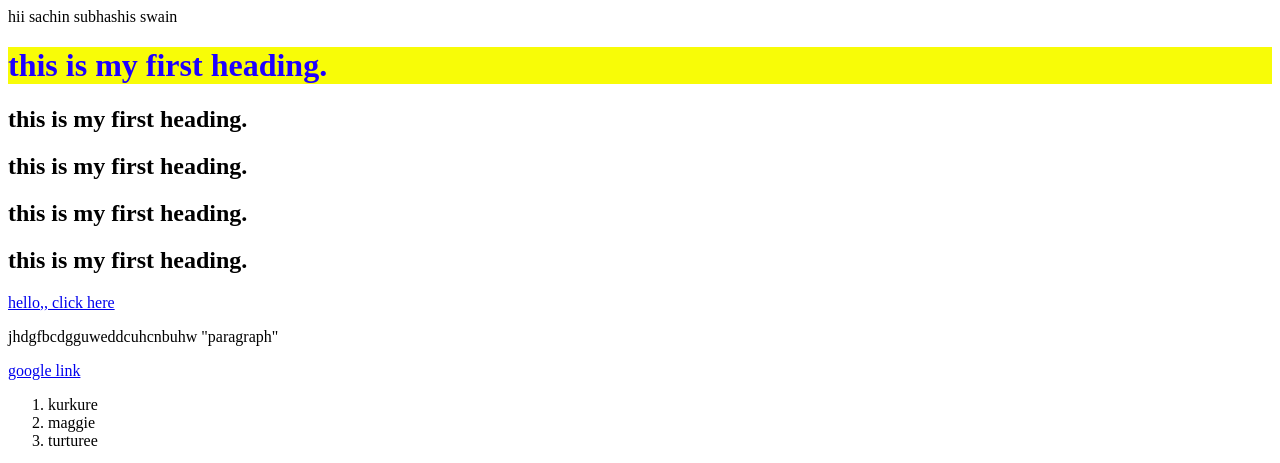
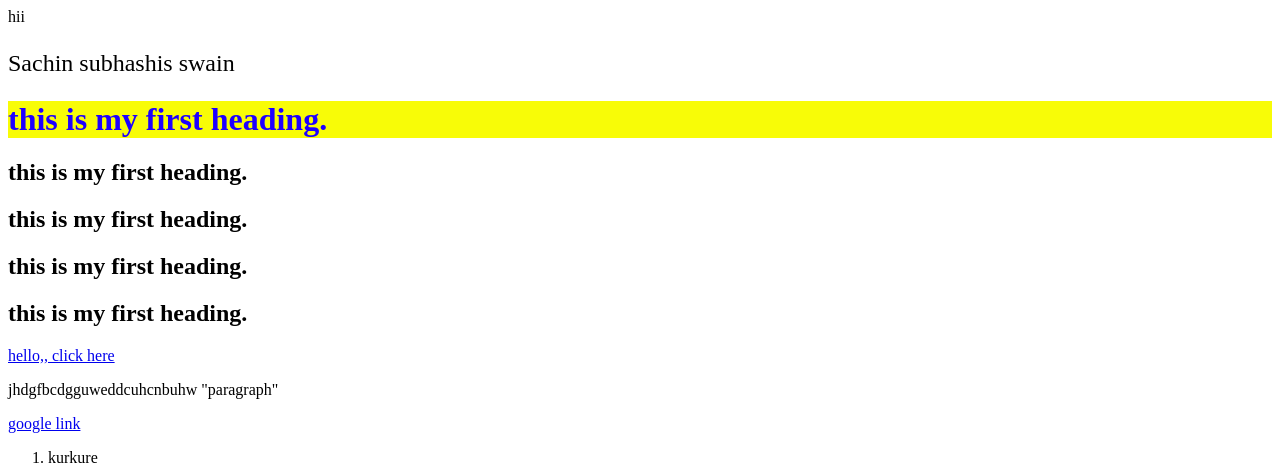
Before and after one commit to sachin-swain/Sachin_project.hashtable, a plain HTML site: page index.html in a window 1280 px wide. Shown: the top 463 px of the page. Drawn offline with Linux system fonts and the light colour scheme.

Commit message:
modified text size

```diff
--- a/index.html
+++ b/index.html
@@ -5,7 +5,7 @@
 
 </head>
 <body>
-    hii sachin subhashis swain
+    hii <p style="font-size: x-large;">Sachin subhashis swain</p>
     <!-- first html line -->
      <h1 style="background-color: #f8fc07;color: #1e00ff;"> this is my first heading.</h1>
      <h2> this is my first heading.</h2>
```
